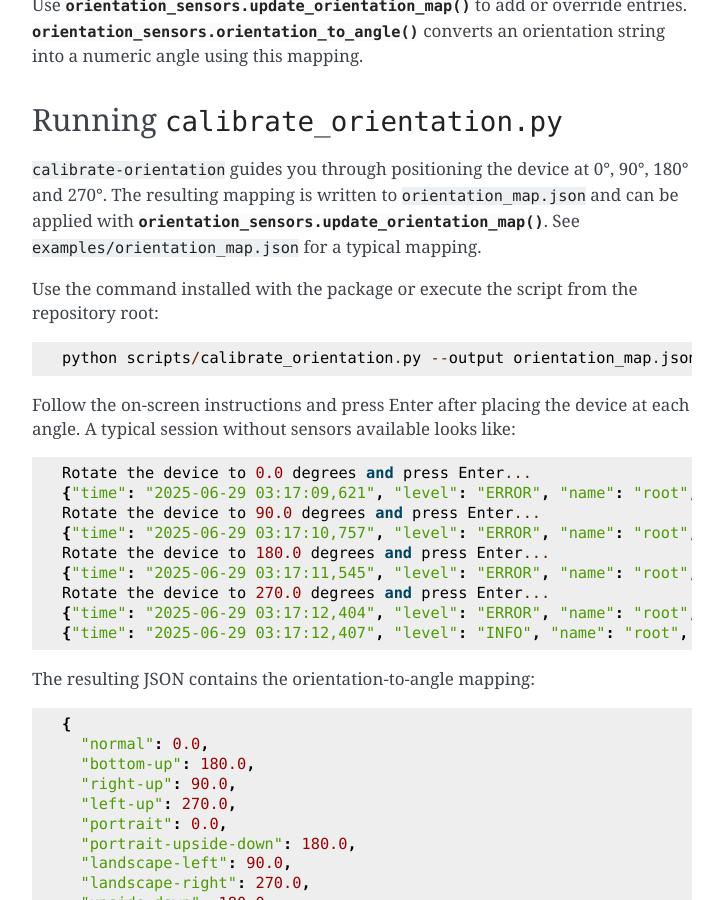
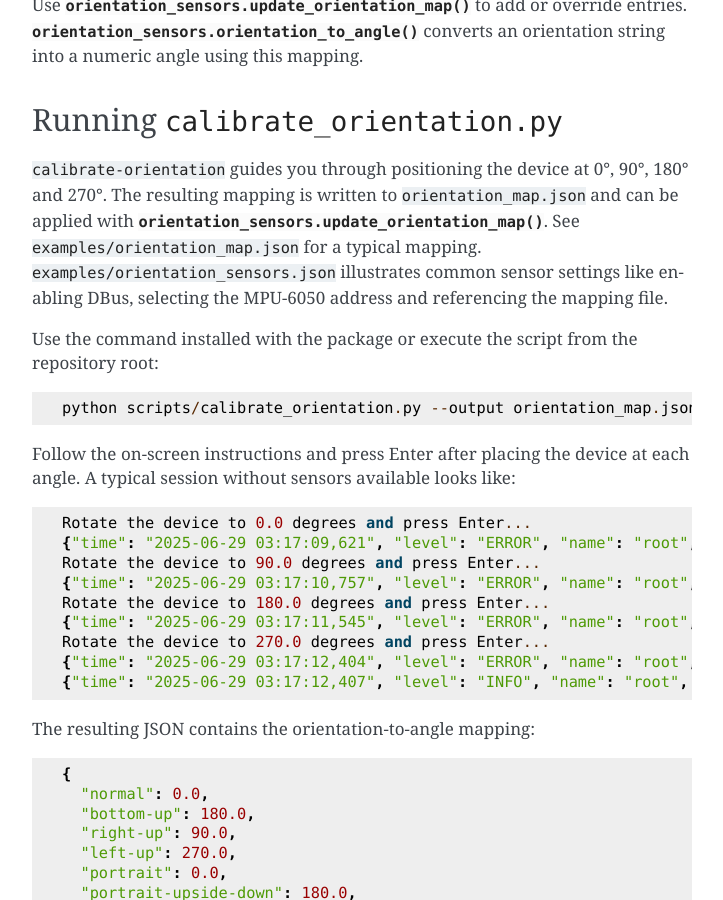
Before and after one commit to Trashytalk/piwardrive, a Sphinx documentation site: the page built from docs/orientation.rst, in a window 1280 px wide and 900 px high, scrolled down 1169 px. Shown: the whole window, without its empty margins (388-1111 px from the left). Built offline with Sphinx 7.4.7, drawn with Linux system fonts in a browser that asks for light colours.

Commit message:
Add orientation sensors example

```diff
--- a/docs/orientation.rst
+++ b/docs/orientation.rst
@@ -53,7 +53,9 @@ Running ``calibrate_orientation.py``
 0°, 90°, 180° and 270°.  The resulting mapping is written to
 ``orientation_map.json`` and can be applied with
 :func:`orientation_sensors.update_orientation_map`.  See
-``examples/orientation_map.json`` for a typical mapping.
+``examples/orientation_map.json`` for a typical mapping. ``examples/orientation_sensors.json``
+illustrates common sensor settings like enabling DBus, selecting the
+MPU‑6050 address and referencing the mapping file.
 
 Use the command installed with the package or execute the script from the
 repository root::
```
Also changed, not shown: 1 other file.
